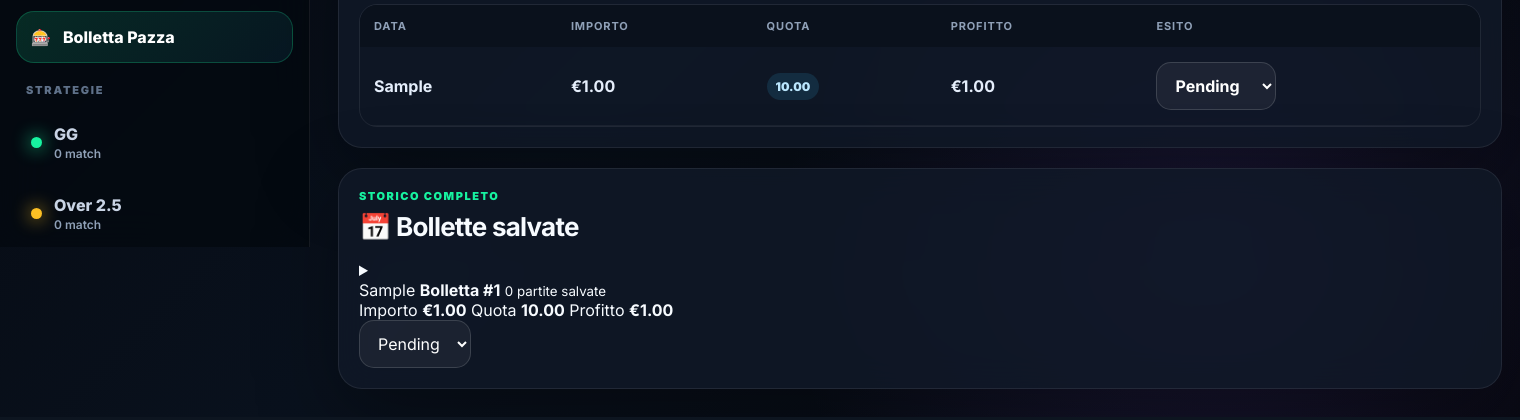
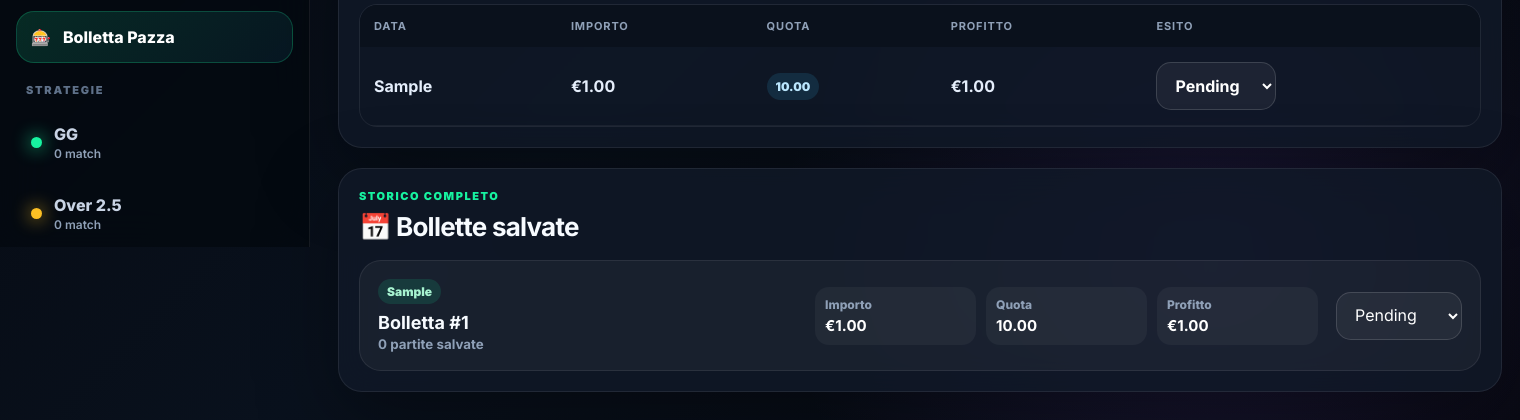
Before and after one commit to diablo130219/CGMBET, a Flask app: page /bolletta in a window 1520 px wide. Shown: the part 553-973 px from the top of the page. Run offline with Flask 3, Linux system fonts and the light colour scheme; the visitor is signed in with stand-in values (Sample User, id 1); tables that the repository leaves empty hold one stand-in row (values such as "Sample post").

Commit message:
Add files via upload

```diff
--- a/static/style.css
+++ b/static/style.css
@@ -1129,3 +1129,173 @@ select option {
     display: flex;
   }
 }
+
+
+/* ===== STORICO BOLLETTE DETTAGLIATO ===== */
+
+.section-subtitle {
+  color: var(--muted);
+  margin-top: 6px;
+  font-weight: 700;
+}
+
+.saved-slips-list {
+  display: grid;
+  gap: 14px;
+}
+
+.saved-slip-card {
+  border: 1px solid var(--line);
+  border-radius: 22px;
+  background: rgba(255,255,255,.045);
+  overflow: hidden;
+}
+
+.saved-slip-card details {
+  display: block;
+}
+
+.saved-slip-card summary {
+  cursor: pointer;
+  list-style: none;
+}
+
+.saved-slip-card summary::-webkit-details-marker {
+  display: none;
+}
+
+.saved-slip-main {
+  display: grid;
+  grid-template-columns: minmax(180px, 1fr) minmax(260px, 1.2fr) auto;
+  gap: 18px;
+  align-items: center;
+  padding: 18px;
+}
+
+.saved-date {
+  display: inline-flex;
+  width: fit-content;
+  padding: 5px 9px;
+  border-radius: 999px;
+  background: var(--green-soft);
+  color: #a7f3d0;
+  font-size: 12px;
+  font-weight: 1000;
+  margin-bottom: 8px;
+}
+
+.saved-slip-main strong {
+  display: block;
+  font-size: 18px;
+}
+
+.saved-slip-main small {
+  display: block;
+  color: var(--muted);
+  margin-top: 3px;
+  font-weight: 700;
+}
+
+.saved-numbers {
+  display: grid;
+  grid-template-columns: repeat(3, 1fr);
+  gap: 10px;
+}
+
+.saved-numbers span {
+  display: grid;
+  gap: 4px;
+  padding: 10px;
+  border-radius: 14px;
+  background: rgba(255,255,255,.045);
+  color: var(--muted);
+  font-size: 12px;
+  font-weight: 800;
+}
+
+.saved-numbers b {
+  color: white;
+  font-size: 15px;
+}
+
+.saved-result-form select {
+  min-width: 126px;
+}
+
+.saved-slip-details {
+  border-top: 1px solid var(--line);
+  padding: 16px;
+  background: rgba(0,0,0,.16);
+}
+
+.saved-match-grid {
+  display: grid;
+  grid-template-columns: repeat(3, minmax(180px, 1fr));
+  gap: 12px;
+}
+
+.saved-match-card {
+  border: 1px solid var(--line);
+  border-radius: 18px;
+  padding: 14px;
+  background: rgba(255,255,255,.05);
+}
+
+.saved-match-top {
+  display: flex;
+  justify-content: space-between;
+  gap: 10px;
+  margin-bottom: 12px;
+}
+
+.saved-match-top span,
+.saved-match-top strong {
+  display: inline-flex;
+  padding: 6px 9px;
+  border-radius: 999px;
+  font-size: 12px;
+  font-weight: 1000;
+}
+
+.saved-match-top span {
+  background: var(--orange-soft);
+  color: #fde68a;
+}
+
+.saved-match-top strong {
+  background: rgba(56,189,248,.13);
+  color: #bae6fd;
+}
+
+.saved-match-card h4 {
+  font-size: 15px;
+  margin-bottom: 4px;
+  line-height: 1.2;
+}
+
+.saved-match-card p {
+  color: var(--muted);
+  font-weight: 800;
+}
+
+.small-empty {
+  padding: 22px 12px;
+}
+
+@media (max-width: 980px) {
+  .saved-slip-main {
+    grid-template-columns: 1fr;
+  }
+
+  .saved-numbers {
+    grid-template-columns: 1fr;
+  }
+
+  .saved-result-form select {
+    width: 100%;
+  }
+
+  .saved-match-grid {
+    grid-template-columns: 1fr;
+  }
+}
```
